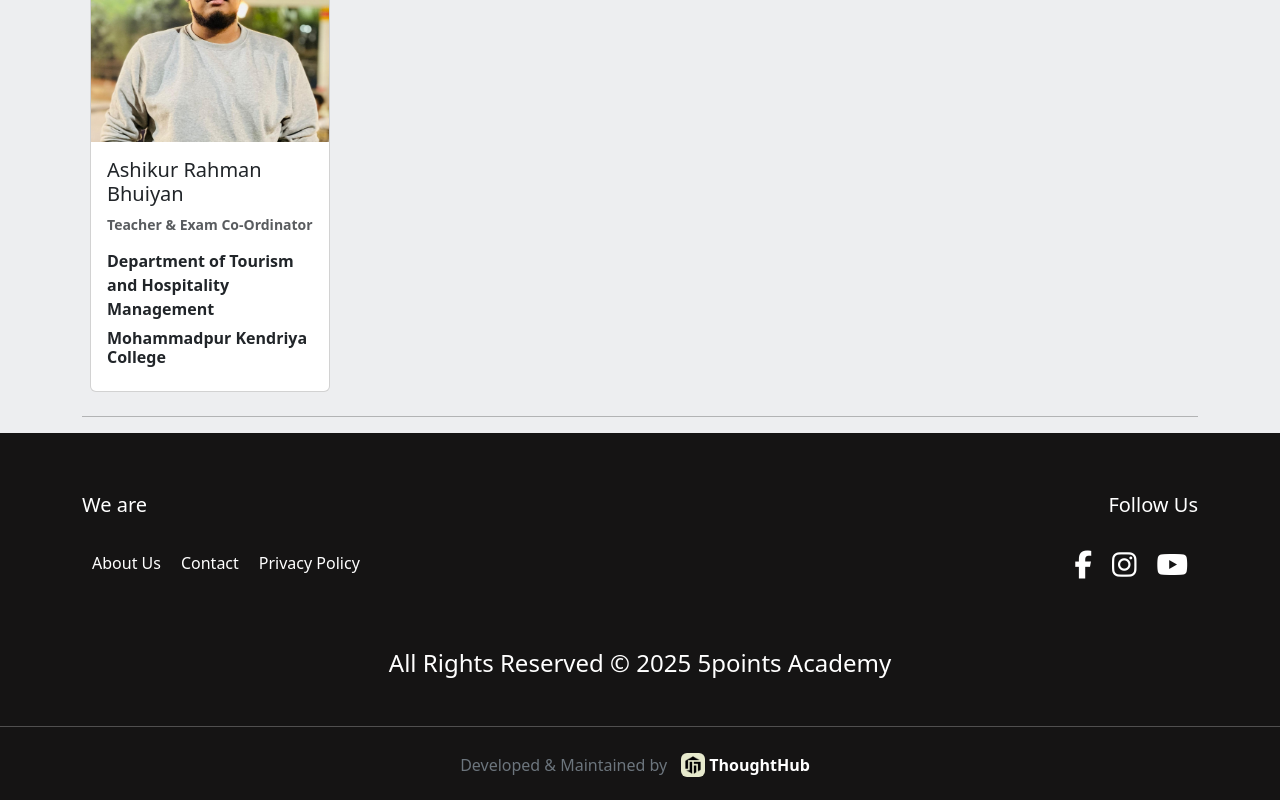
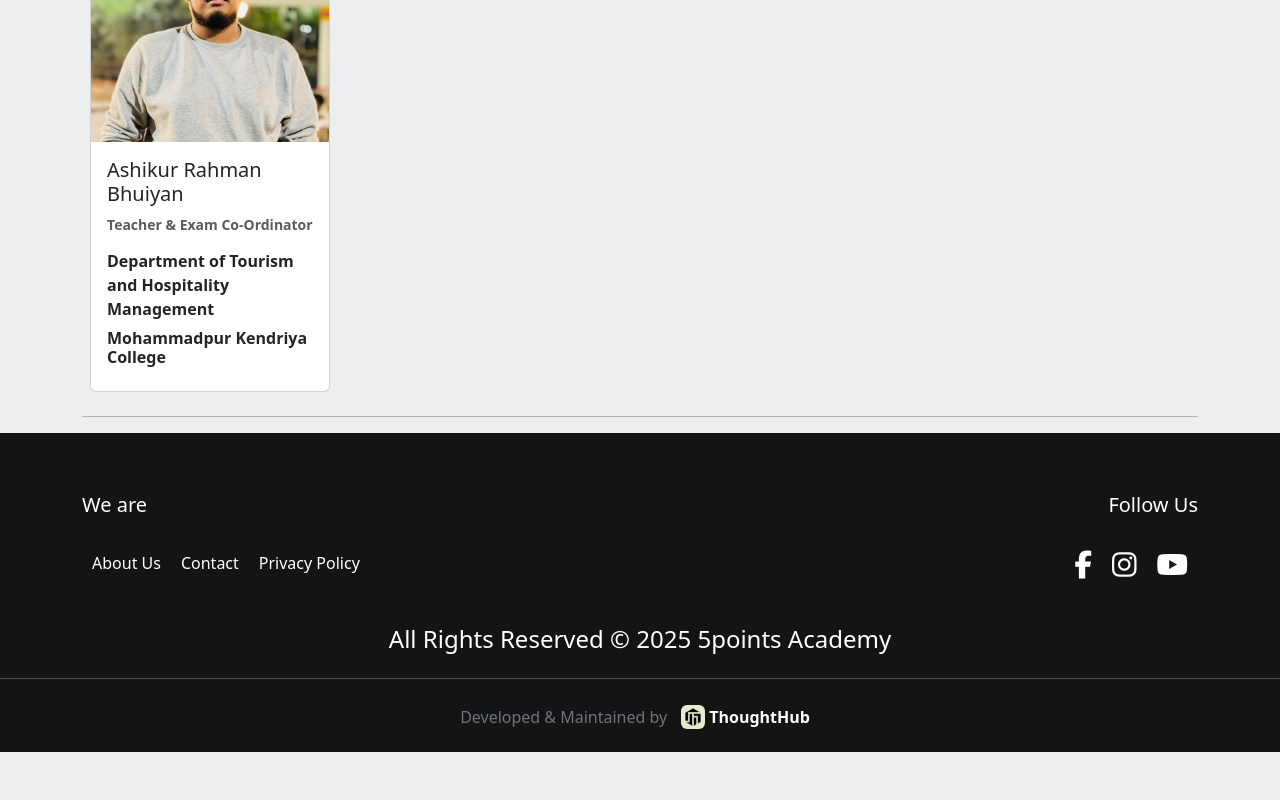
Before and after one commit to ThoughtHubHQ/5points-academy_Client, a React (Create React App) app: page / in a window 1280 px wide. Shown: the part 1385-2185 px from the top of the page. After the commit the page ends 2137 px from the top, so only its background shows below. Built offline with nearby package versions, Linux system fonts and the light colour scheme.

Commit message:
udpated footer

```diff
--- a/src/components/Layouts/Footer.js
+++ b/src/components/Layouts/Footer.js
@@ -34,8 +34,8 @@ const Footer = () => {
                     </div>
                 </div>
             </div>
-            <div className='text-center my-5'>
-                <h4>All Rights Reserved &copy; 2025 5points Academy</h4>
+            <div className='text-center my-4'>
+                <h4><span>All Rights Reserved &copy; 2025</span> <span>5points Academy</span></h4>
             </div>
             <hr />
 
```
